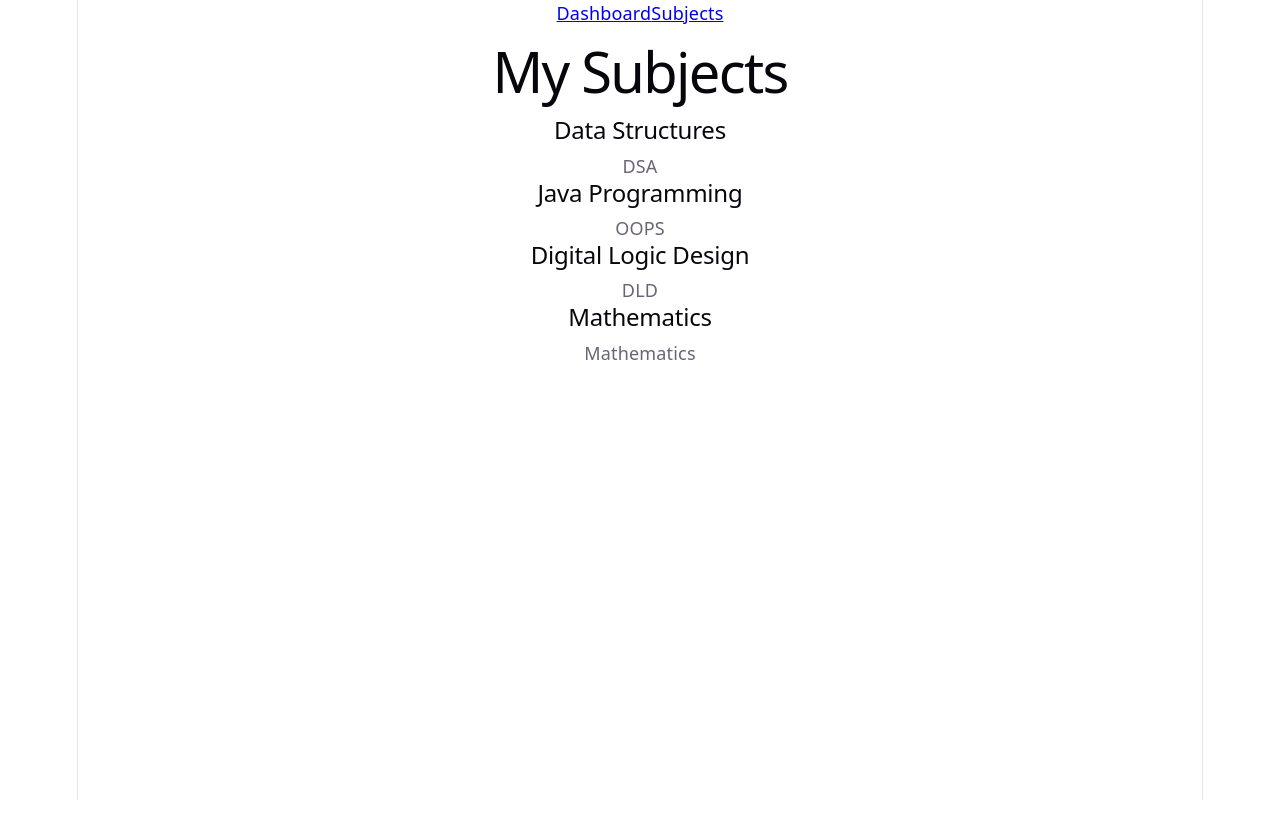
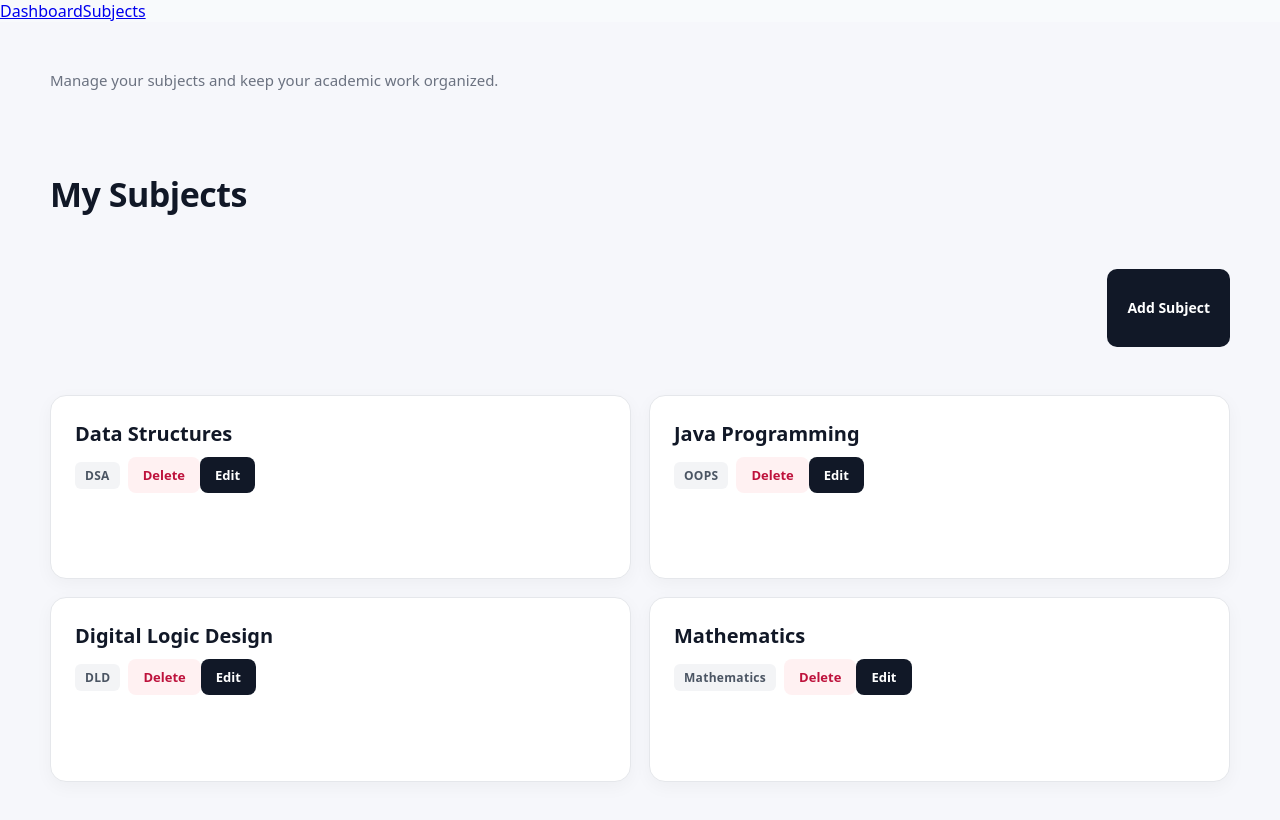
Before and after one commit to 74nandini-dot/CAMPUSflow, a React (Vite) app: page /subjects in a window 1280 px wide. Built offline with nearby package versions, Linux system fonts and the light colour scheme.

Commit message:
BUILD sujects page with CRUD and the ui better

```diff
--- a/src/index.css
+++ b/src/index.css
@@ -1,111 +1,58 @@
 :root {
-  --text: #6b6375;
-  --text-h: #08060d;
-  --bg: #fff;
-  --border: #e5e4e7;
-  --code-bg: #f4f3ec;
-  --accent: #aa3bff;
-  --accent-bg: rgba(170, 59, 255, 0.1);
-  --accent-border: rgba(170, 59, 255, 0.5);
-  --social-bg: rgba(244, 243, 236, 0.5);
-  --shadow:
-    rgba(0, 0, 0, 0.1) 0 10px 15px -3px, rgba(0, 0, 0, 0.05) 0 4px 6px -2px;
+  font-family: system-ui, -apple-system, BlinkMacSystemFont, "Segoe UI",
+    Roboto, sans-serif;
 
-  --sans: system-ui, 'Segoe UI', Roboto, sans-serif;
-  --heading: system-ui, 'Segoe UI', Roboto, sans-serif;
-  --mono: ui-monospace, Consolas, monospace;
+  color: #111827;
+  background: #f8fafc;
 
-  font: 18px/145% var(--sans);
-  letter-spacing: 0.18px;
-  color-scheme: light dark;
-  color: var(--text);
-  background: var(--bg);
   font-synthesis: none;
   text-rendering: optimizeLegibility;
   -webkit-font-smoothing: antialiased;
   -moz-osx-font-smoothing: grayscale;
-
-  @media (max-width: 1024px) {
-    font-size: 16px;
-  }
 }
 
-@media (prefers-color-scheme: dark) {
-  :root {
-    --text: #9ca3af;
-    --text-h: #f3f4f6;
-    --bg: #16171d;
-    --border: #2e303a;
-    --code-bg: #1f2028;
-    --accent: #c084fc;
-    --accent-bg: rgba(192, 132, 252, 0.15);
-    --accent-border: rgba(192, 132, 252, 0.5);
-    --social-bg: rgba(47, 48, 58, 0.5);
-    --shadow:
-      rgba(0, 0, 0, 0.4) 0 10px 15px -3px, rgba(0, 0, 0, 0.25) 0 4px 6px -2px;
-  }
-
-  #social .button-icon {
-    filter: invert(1) brightness(2);
-  }
+* {
+  box-sizing: border-box;
 }
 
 body {
   margin: 0;
+  min-width: 320px;
+  min-height: 100vh;
+  background: #f8fafc;
 }
 
 #root {
-  width: 1126px;
-  max-width: 100%;
-  margin: 0 auto;
-  text-align: center;
-  border-inline: 1px solid var(--border);
-  min-height: 100svh;
-  display: flex;
-  flex-direction: column;
-  box-sizing: border-box;
+  width: 100%;
+  min-height: 100vh;
 }
 
+/* Global heading defaults */
+
 h1,
-h2 {
-  font-family: var(--heading);
-  font-weight: 500;
-  color: var(--text-h);
+h2,
+h3,
+h4,
+h5,
+h6 {
+  margin: 0;
+  color: #111827;
 }
 
-h1 {
-  font-size: 56px;
-  letter-spacing: -1.68px;
-  margin: 32px 0;
-  @media (max-width: 1024px) {
-    font-size: 36px;
-    margin: 20px 0;
-  }
-}
-h2 {
-  font-size: 24px;
-  line-height: 118%;
-  letter-spacing: -0.24px;
-  margin: 0 0 8px;
-  @media (max-width: 1024px) {
-    font-size: 20px;
-  }
-}
 p {
   margin: 0;
 }
 
-code,
-.counter {
-  font-family: var(--mono);
-  display: inline-flex;
-  border-radius: 4px;
-  color: var(--text-h);
+/* Buttons */
+
+button {
+  font-family: inherit;
 }
 
-code {
-  font-size: 15px;
-  line-height: 135%;
-  padding: 4px 8px;
-  background: var(--code-bg);
+/* Inputs */
+
+input,
+textarea,
+select {
+  font-family: inherit;
 }
--- /dev/null
+++ b/src/pages/Subjects.css
@@ -0,0 +1,279 @@
+.subjects-page {
+  min-height: 100vh;
+  padding: 40px 50px;
+  background: #f6f7fb;
+  color: #111827;
+}
+
+/* ---------- HEADER ---------- */
+
+.subjects-page h1 {
+  margin: 0;
+  font-size: 34px;
+  font-weight: 700;
+  letter-spacing: -0.5px;
+}
+
+.subjects-page::before {
+  content: "Manage your subjects and keep your academic work organized.";
+  display: block;
+  margin-top: 8px;
+  margin-bottom: 28px;
+  color: #6b7280;
+  font-size: 15px;
+}
+
+/* ---------- ADD SUBJECT BUTTON ---------- */
+
+.subjects-page > button {
+  display: block;
+  margin-left: auto;
+  margin-bottom: 30px;
+
+  padding: 12px 20px;
+
+  border: none;
+  border-radius: 10px;
+
+  background: #111827;
+  color: white;
+
+  font-size: 14px;
+  font-weight: 600;
+
+  cursor: pointer;
+
+  transition: all 0.2s ease;
+}
+
+.subjects-page > button:hover {
+  background: #374151;
+  transform: translateY(-2px);
+}
+
+/* ---------- FORM ---------- */
+
+.subject-form {
+  width: 100%;
+  max-width: 560px;
+
+  margin: 0 auto 35px;
+
+  padding: 28px;
+
+  background: white;
+
+  border: 1px solid #e5e7eb;
+  border-radius: 16px;
+
+  box-shadow: 0 10px 30px rgba(0, 0, 0, 0.06);
+
+  box-sizing: border-box;
+}
+
+.subject-form input {
+  width: 100%;
+  box-sizing: border-box;
+
+  padding: 13px 15px;
+  margin-bottom: 14px;
+
+  border: 1px solid #d1d5db;
+  border-radius: 9px;
+
+  background: #fafafa;
+
+  font-size: 14px;
+  color: #111827;
+
+  outline: none;
+
+  transition: all 0.2s ease;
+}
+
+.subject-form input:focus {
+  background: white;
+  border-color: #111827;
+  box-shadow: 0 0 0 3px rgba(17, 24, 39, 0.08);
+}
+
+.subject-form input::placeholder {
+  color: #9ca3af;
+}
+
+/* ---------- FORM BUTTONS ---------- */
+
+.subject-form button {
+  padding: 10px 18px;
+
+  border: none;
+  border-radius: 8px;
+
+  font-size: 14px;
+  font-weight: 600;
+
+  cursor: pointer;
+
+  transition: all 0.2s ease;
+}
+
+.form-submit-button {
+  background: #111827;
+  color: white;
+}
+
+.form-submit-button:hover {
+  background: #374151;
+}
+
+.form-cancel-button {
+  margin-left: 8px;
+
+  background: #f3f4f6;
+  color: #374151;
+}
+
+.form-cancel-button:hover {
+  background: #e5e7eb;
+}
+
+/* ---------- SUBJECT GRID ---------- */
+
+.subject-item {
+  min-height: 150px;
+
+  padding: 24px;
+
+  background: white;
+
+  border: 1px solid #e5e7eb;
+  border-radius: 16px;
+
+  box-sizing: border-box;
+
+  box-shadow: 0 5px 18px rgba(0, 0, 0, 0.04);
+
+  transition: all 0.2s ease;
+}
+
+/*
+  Make the subjects appear in a grid.
+*/
+.subjects-page {
+  display: grid;
+  grid-template-columns: repeat(2, minmax(0, 1fr));
+  gap: 18px;
+}
+
+/*
+  Keep heading and Add button across the full width.
+*/
+.subjects-page h1 {
+  grid-column: 1 / -1;
+}
+
+.subjects-page > button {
+  grid-column: 1 / -1;
+}
+
+.subject-form {
+  grid-column: 1 / -1;
+}
+
+.subject-item:hover {
+  transform: translateY(-3px);
+
+  border-color: #d1d5db;
+
+  box-shadow: 0 10px 25px rgba(0, 0, 0, 0.07);
+}
+
+/* ---------- SUBJECT NAME ---------- */
+
+.subject-item h2 {
+  margin: 0 0 10px;
+
+  font-size: 20px;
+  font-weight: 650;
+
+  color: #111827;
+}
+
+/* ---------- SUBJECT CODE ---------- */
+
+.subject-item p {
+  display: inline-block;
+
+  margin: 0 0 25px;
+
+  padding: 5px 10px;
+
+  background: #f3f4f6;
+
+  border-radius: 6px;
+
+  color: #4b5563;
+
+  font-size: 12px;
+  font-weight: 600;
+
+  letter-spacing: 0.3px;
+}
+
+/* ---------- CARD BUTTONS ---------- */
+
+.subject-item button {
+  padding: 9px 15px;
+
+  border: none;
+  border-radius: 8px;
+
+  font-size: 13px;
+  font-weight: 600;
+
+  cursor: pointer;
+
+  transition: all 0.2s ease;
+}
+
+.edit-button {
+  background: #111827;
+  color: white;
+}
+
+.edit-button:hover {
+  background: #374151;
+}
+
+.delete-button {
+  margin-left: 8px;
+
+  background: #fff1f2;
+  color: #be123c;
+}
+
+.delete-button:hover {
+  background: #ffe4e6;
+}
+
+/* ---------- MOBILE ---------- */
+
+@media (max-width: 700px) {
+  .subjects-page {
+    padding: 25px 20px;
+    grid-template-columns: 1fr;
+  }
+
+  .subjects-page h1 {
+    font-size: 28px;
+  }
+
+  .subject-item {
+    grid-column: 1;
+  }
+
+  .subjects-page > button {
+    margin-left: 0;
+    width: fit-content;
+  }
+}
--- a/src/pages/Subjects.jsx
+++ b/src/pages/Subjects.jsx
@@ -1,29 +1,174 @@
+import { useState } from "react";
+import "./Subjects.css";
+const subjects = [
+  {
+    id: 1,
+    name: "Data Structures",
+    code: "DSA",
+  },
+  {
+    id: 2,
+    name: "Java Programming",
+    code: "OOPS",
+  },
+  {
+    id: 3,
+    name: "Digital Logic Design",
+    code: "DLD",
+  },
+  {
+    id: 4,
+    name: "Mathematics",
+    code: "Mathematics",
+  },
+];
 function Subjects() {
+  const [subjectList, setSubjectList] = useState(subjects);
+
+  const [newSubject, setNewSubject] = useState({
+  name: "",
+  code: "",
+  });
+
+  const [showForm, setShowForm] = useState(false);
+
+  const [editingSubjectId, setEditingSubjectId] = useState(null);
+
+  const addSubject = () => {
+      if (!newSubject.name.trim() || !newSubject.code.trim()) {
+        alert("Please enter subject name and code");
+        return;
+      }
+
+      if (editingSubjectId !== null) {
+        setSubjectList(
+          subjectList.map((subject) =>
+            subject.id === editingSubjectId
+              ? {
+                  ...subject,
+                  name: newSubject.name,
+                  code: newSubject.code,
+                }
+              : subject
+          )
+        );
+      } else {
+        const subject = {
+          id: Date.now(),
+          name: newSubject.name,
+          code: newSubject.code,
+        };
+
+        setSubjectList([...subjectList, subject]);
+      }
+
+      setNewSubject({
+        name: "",
+        code: "",
+      });
+
+      setEditingSubjectId(null);
+      setShowForm(false);
+    };
+
+const deleteSubject = (id) => {
+  setSubjectList(
+    subjectList.filter((subject) => subject.id !== id)
+  );
+};
+
+const editSubject = (id) => {
+  const subject = subjectList.find(
+    (subject) => subject.id === id
+  );
+
+  setNewSubject({
+    name: subject.name,
+    code: subject.code,
+  });
+
+  setEditingSubjectId(id);
+  setShowForm(true);
+};
+
   return (
-    <div>
+    <div  className="subjects-page">
       <h1>My Subjects</h1>
 
-      <div>
-        <h2>Data Structures</h2>
-        <p>DSA</p>
+      <button onClick={() => setShowForm(true)}>
+        Add Subject
+        </button>
+
+    {showForm && (
+    <div className="subject-form">
+        <input
+        type="text"
+        placeholder="Subject name"
+        value={newSubject.name}
+        onChange={(e) =>
+          setNewSubject({
+            ...newSubject,
+            name: e.target.value,
+          })
+        }
+      />
+        <input
+        type="text"
+        placeholder="Subject code"
+        value={newSubject.code}
+        onChange={(e) =>
+          setNewSubject({
+            ...newSubject,
+            code: e.target.value,
+          })
+        }
+      />
+
+        <button
+          className="form-submit-button"
+          onClick={addSubject}
+        >
+          {editingSubjectId !== null ? "Update Subject" : "Add Subject"}
+        </button>
+
+        <button
+          className="form-cancel-button"
+          onClick={() => {
+            setNewSubject({
+              name: "",
+              code: "",
+            });
+            setEditingSubjectId(null);
+            setShowForm(false);
+          }}
+        >
+          Cancel
+        </button>
       </div>
+    )}
 
-      <div>
-        <h2>Java Programming</h2>
-        <p>OOPS</p>
-      </div>
+      {subjectList.map((subject) => (
+       <div className="subject-item" key={subject.id}>
+          <h2>{subject.name}</h2>
+          <p>{subject.code}</p>
 
-      <div>
-        <h2>Digital Logic Design</h2>
-        <p>DLD</p>
-      </div>
+          <button
+           className="delete-button"
+            onClick={() => deleteSubject(subject.id)}>
+            Delete
+          </button>
 
-      <div>
-        <h2>Mathematics</h2>
-        <p>Mathematics</p>
-      </div>
+          <button
+           className="edit-button"
+           onClick={() => editSubject(subject.id)}>
+            Edit
+          </button>
+
+        </div>
+      ))}
+
     </div>
-  )
+  );
 }
 
 export default Subjects
```
